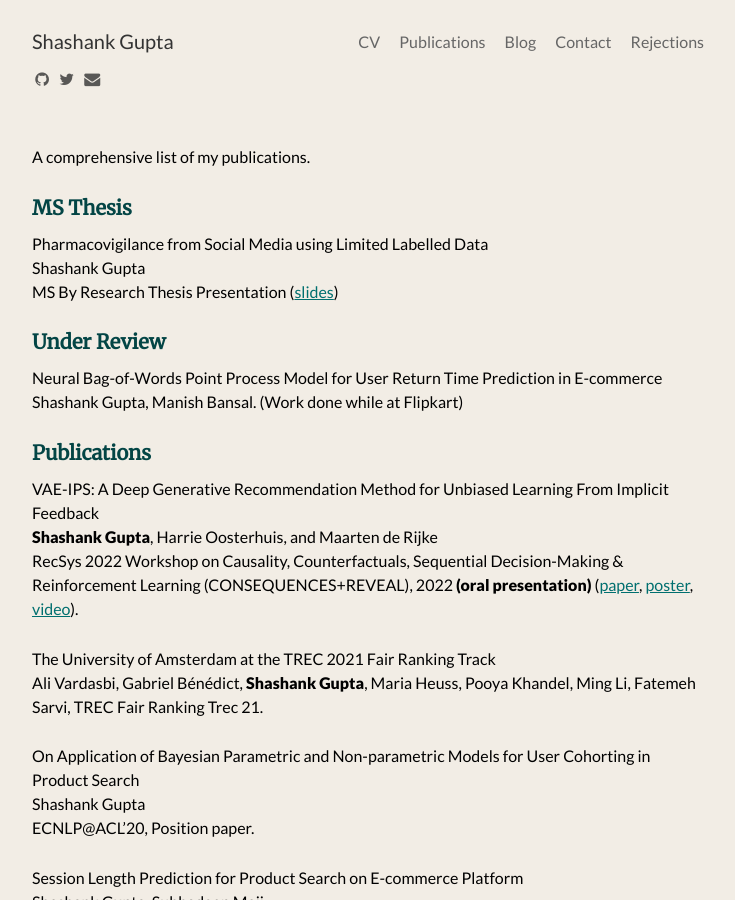
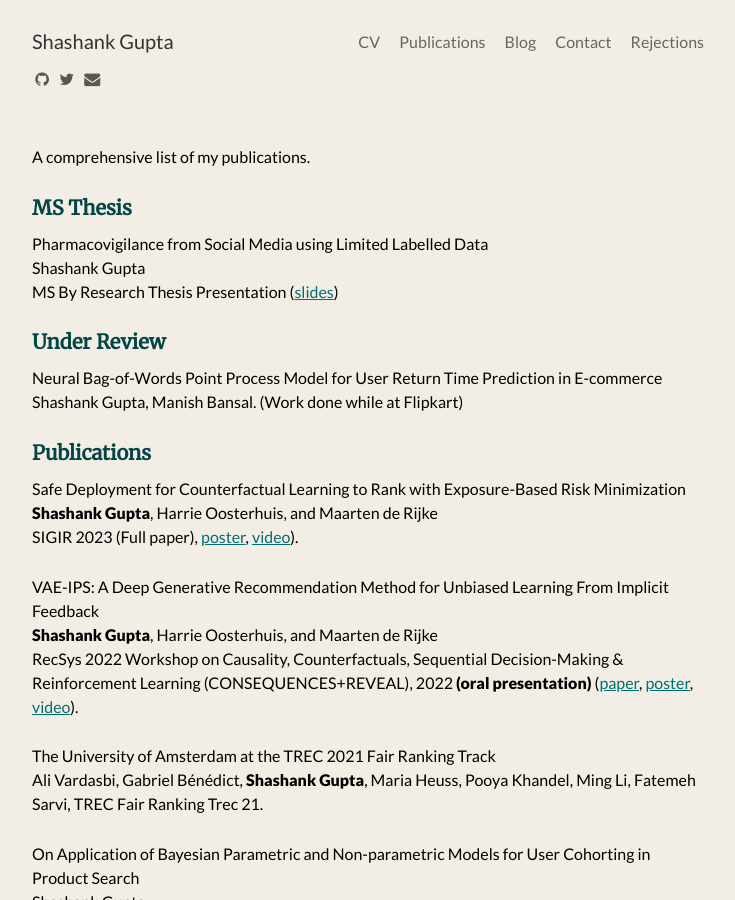
Before and after one commit to shashankg7/shashankg7.github.io, a Jekyll site: the page built from publications.md, in a window 1280 px wide and 900 px high. Shown: the whole window, without its empty margins (272-1007 px from the left). Built offline with Jekyll 4.4.1, drawn with Linux system fonts in a browser that asks for light colours; nearby versions of some CDN libraries.

Commit message:
Update publications.md

```diff
--- a/publications.md
+++ b/publications.md
@@ -18,6 +18,10 @@
 Shashank Gupta, Manish Bansal. (Work done while at Flipkart)
 
 ### Publications
+
+Safe Deployment for Counterfactual Learning to Rank with Exposure-Based Risk Minimization <br>
+<b>Shashank Gupta</b>, Harrie Oosterhuis, and Maarten de Rijke <br>
+SIGIR 2023 (Full paper), [poster](), [video]()).
 
 VAE-IPS: A Deep Generative Recommendation Method for Unbiased Learning From Implicit Feedback <br>
 <b>Shashank Gupta</b>, Harrie Oosterhuis, and Maarten de Rijke <br>
```
